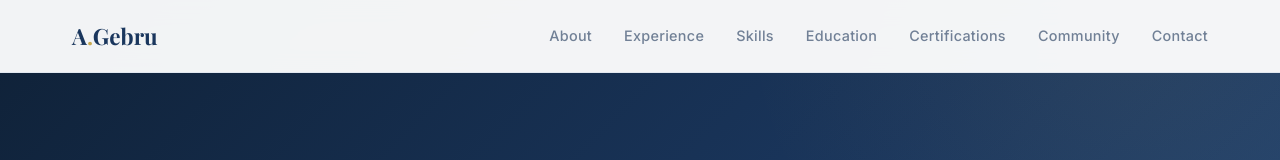
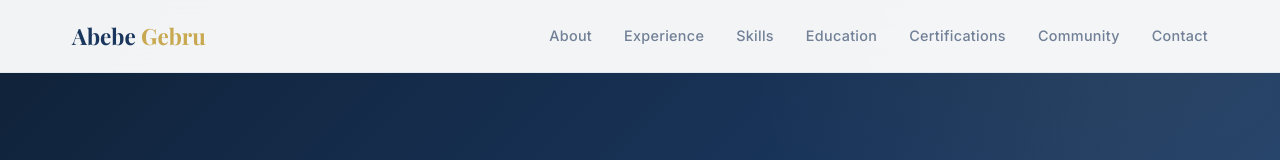
Before and after one commit to girmayabebe/girmayabebe.github.io, a plain HTML site: page index.html in a window 1280 px wide. Shown: the top 160 px of the page. Drawn offline with nearby package versions, Linux system fonts and the light colour scheme.

Commit message:
Update index.html

```diff
--- a/index.html
+++ b/index.html
@@ -655,7 +655,7 @@
 <!-- Navigation -->
 <nav class="nav" id="nav">
     <div class="nav-inner">
-        <a href="#" class="nav-logo">A<span>.</span>Gebru</a>
+        <a href="#" class="nav-logo">Abebe <span>Gebru</span></a>
         <ul class="nav-links" id="navLinks">
             <li><a href="#about">About</a></li>
             <li><a href="#experience">Experience</a></li>
```
